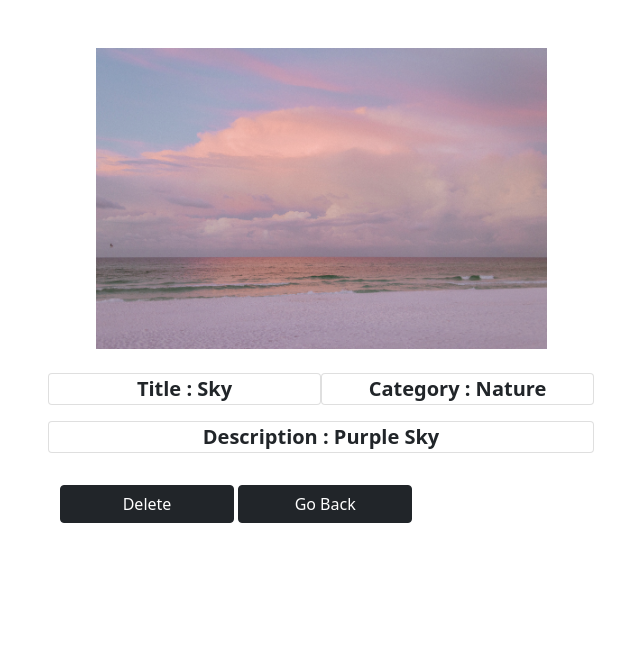
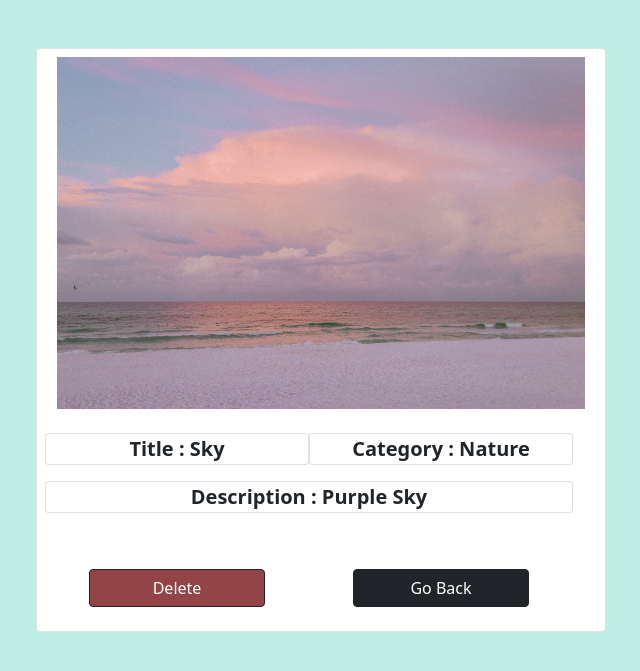
Before and after one commit to Shobhit1338/Django-Image-Gallery, a Django app: page /photo/57/ in a window 1280 px wide. Shown: the top 671 px of the page, without its empty margins (319-959 px from the left). Run offline with Django 3.2, Linux system fonts and the light colour scheme; a user stored in the database is signed in; data comes from the database, SQL or seed files in the repository; both versions use the stored data as it was after the commit.

Commit message:
Fixed UI

```diff
--- a/photos/templates/photos/photo.html
+++ b/photos/templates/photos/photo.html
@@ -12,32 +12,30 @@
 
 </head>
 
-<body class="m-5">
+<body style="background-color:#C0EEE4;" class="m-5">
     <div class="container">
         <div class="row justify-content-center">
             <div class="col-6">
-                <div class="row justify-content-center">
-                    <div class="col-10">
+                <div class="card p-2 row justify-content-center">
+                    <div class="col-12">
                         <img style="max-width: 100%; max-height: 100%;" src="{{photo.image.url}}">
                     </div>
                     <div class="row mt-4">
                     </div>
-                    <blockquote class="blockquote row">
+                    <div class="blockquote row">
                         <p class="blockquote card text-center col-6"><strong>Title : {{photo.title}}</strong></p>
                         <p class="blockquote card text-center col-6"><strong>Category : {{photo.category.name}}</strong></p>
                         <p class="blockquote card text-center col-12"><strong>Description : {{photo.description}}</strong></p>
-                    </blockquote>
+                    </div>
                     <br>
-                    <div class="row justify-content-center">
-                        <form method="POST" action="{% url 'delete' photo.id %}">
-                            <!-- Security token by Django -->
-                            {% csrf_token %}
+                    <form class="row justify-content-center" method="POST" action="{% url 'delete' photo.id %}">
+                        <!-- Security token by Django -->
+                        {% csrf_token %}
 
-                            <input class="col-4 btn btn-dark my-3 mt-3" type="submit" value="Delete" />
-                            <a href="{% url 'gallery' %}" class="col-4 btn btn-dark my-3 mt-3">Go Back</a>
-                        </form>
-                    </div>
-
+                        <input style="background-color:#924446" class="col-4 btn btn-dark my-3 mt-3" type="submit" value="Delete" />
+                        <div class="col-2"></div>
+                        <a href="{% url 'gallery' %}" class="col-4 btn btn-dark my-3 mt-3">Go Back</a>
+                    </form>
                 </div>
             </div>
         </div>
```
Also changed, not shown: photos/templates/photos/gallery.html (+5 -5 lines), photos/templates/photos/login_register.html (+6 -4 lines), db.sqlite3, static/images/Interstellar.jpg (added), static/images/green_RHBIuI5.webp (added), static/images/nt_dkSW7R0.jpeg (added).
